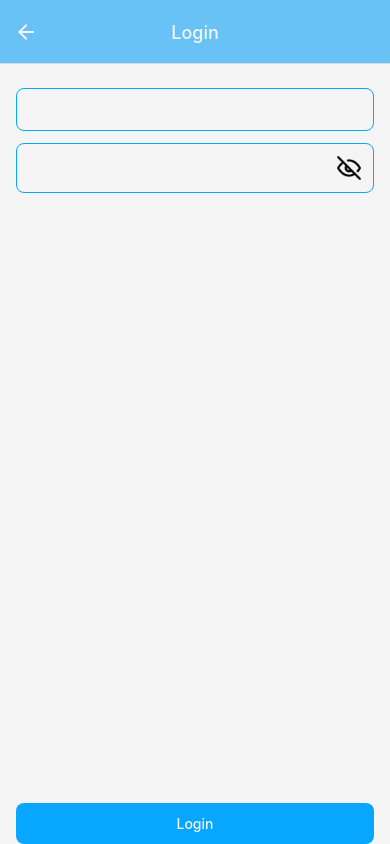
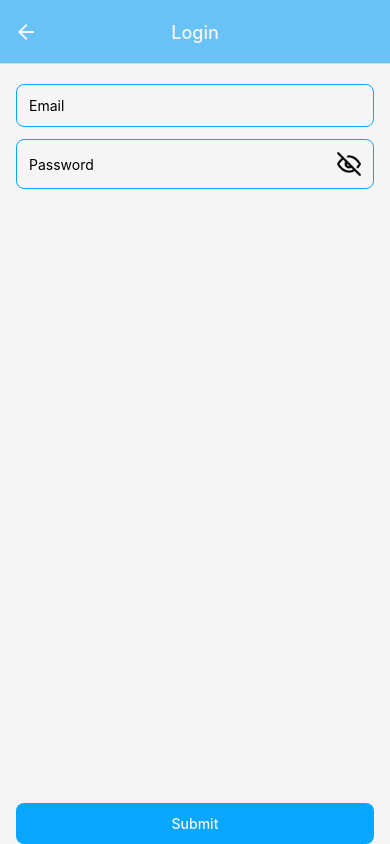
Before and after one commit to theton1k/kernelics, a React Native app: screen /Login in a window 390 px wide. Built offline with nearby package versions, Linux system fonts and the light colour scheme.

Commit message:
add form

```diff
--- a/package.json
+++ b/package.json
@@ -13,6 +13,7 @@
     "@react-navigation/native": "^6.1.9",
     "@react-navigation/native-stack": "^6.9.16",
     "react": "18.2.0",
+    "react-hook-form": "^7.47.0",
     "react-native": "0.72.6",
     "react-native-safe-area-context": "^4.7.4",
     "react-native-screens": "^3.27.0"
--- a/src/components/Input.tsx
+++ b/src/components/Input.tsx
@@ -2,18 +2,17 @@ import React, { useRef, useState } from 'react';
 import {
   Image,
   Pressable,
-  StyleProp,
   StyleSheet,
   TextInput,
   TextInputProps,
   TouchableOpacity,
-  View,
+  ViewStyle,
 } from 'react-native';
 import { colors } from '../theme';
 import { eyeImage, eyeOutlineImage } from '../assets/images';
 
 type Props = Omit<TextInputProps, 'style'> & {
-  inputWrapperStyle?: StyleProp<View>;
+  inputWrapperStyle?: ViewStyle;
   inputRef?: React.RefObject<TextInput>;
 };
 
--- a/src/components/index.ts
+++ b/src/components/index.ts
@@ -1,5 +1,4 @@
 import Button from './Button';
 import Input from './Input';
-import KeyboardAvoidingWrapper from './KeyboardAvoidingWrapper';
 
-export { Button, Input, KeyboardAvoidingWrapper };
+export { Button, Input };
--- a/src/components/KeyboardAvoidingWrapper.tsx
+++ b/src/hocs/KeyboardAvoidingWrapper.tsx
@@ -1,12 +1,22 @@
 import React, { PropsWithChildren } from 'react';
-import { KeyboardAvoidingView, Platform, StatusBar } from 'react-native';
+import {
+  KeyboardAvoidingView,
+  Platform,
+  StatusBar,
+  ViewStyle,
+} from 'react-native';
 import { useHeaderHeight } from '@react-navigation/elements';
 
-const KeyboardAvoidingWrapper = ({ children }: PropsWithChildren) => {
+type Props = PropsWithChildren & { style: ViewStyle | ViewStyle[] };
+
+const KeyboardAvoidingWrapper = (props: Props) => {
+  const { children, style = {} } = props;
+
   const headerHeight = useHeaderHeight();
 
   return (
     <KeyboardAvoidingView
+      style={style}
       keyboardVerticalOffset={headerHeight + (StatusBar.currentHeight || 0)}
       behavior={Platform.OS === 'ios' ? 'padding' : 'height'}>
       {children}
--- /dev/null
+++ b/src/hocs/index.ts
@@ -0,0 +1,3 @@
+import KeyboardAvoidingWrapper from './KeyboardAvoidingWrapper';
+
+export { KeyboardAvoidingWrapper };
--- a/src/screens/AuthStack/Login/LoginView.tsx
+++ b/src/screens/AuthStack/Login/LoginView.tsx
@@ -1,14 +1,12 @@
 import React from 'react';
+import { StyleSheet, TextInput } from 'react-native';
+import { SafeAreaView } from 'react-native-safe-area-context';
 import {
-  Keyboard,
-  StyleSheet,
-  TextInput,
-  TouchableWithoutFeedback,
-  View,
-} from 'react-native';
-import { Button, Input, KeyboardAvoidingWrapper } from '../../../components';
-import { SafeAreaView } from 'react-native-safe-area-context';
-import { TextInputFunction, VoidFunction } from '../../../types/global';
+  FormDataItems,
+  TextInputFunction,
+  VoidFunction,
+} from '../../../types/global';
+import { Form } from '../../../widgets';
 
 export type LoginInputData = Record<'password' | 'email', string>;
 
@@ -19,49 +17,19 @@ type Props = {
   onChangeEmail: TextInputFunction;
   onChangePassword: TextInputFunction;
   saveDataToRedux: VoidFunction;
+  formDataItems: FormDataItems;
 };
 
 const LoginView = (props: Props) => {
-  const {
-    onSubmitEmail,
-    passwordInputRef,
-    inputData,
-    onChangeEmail,
-    onChangePassword,
-    saveDataToRedux,
-  } = props;
+  const { formDataItems, saveDataToRedux } = props;
 
   return (
     <SafeAreaView style={styles.screenWrapper} edges={['bottom']}>
-      <TouchableWithoutFeedback onPress={Keyboard.dismiss}>
-        <View style={styles.contentWrapper}>
-          <View style={styles.inputWrapper}>
-            <Input
-              autoComplete={'email'}
-              keyboardType={'email-address'}
-              autoCorrect={false}
-              onSubmitEditing={onSubmitEmail}
-              value={inputData.email}
-              onChangeText={onChangeEmail}
-              enterKeyHint={'next'}
-              blurOnSubmit={false}
-            />
-
-            <Input
-              inputRef={passwordInputRef}
-              autoComplete={'password'}
-              autoCorrect={false}
-              secureTextEntry={true}
-              value={inputData.password}
-              onChangeText={onChangePassword}
-            />
-          </View>
-
-          <KeyboardAvoidingWrapper>
-            <Button title={'Login'} onPress={saveDataToRedux} />
-          </KeyboardAvoidingWrapper>
-        </View>
-      </TouchableWithoutFeedback>
+      <Form
+        formDataItems={formDataItems}
+        onSubmit={saveDataToRedux}
+        formWrapperStyle={styles.formWrapperStyle}
+      />
     </SafeAreaView>
   );
 };
@@ -71,13 +39,8 @@ const styles = StyleSheet.create({
     flex: 1,
     paddingHorizontal: 16,
   },
-  contentWrapper: {
-    flex: 1,
-    paddingTop: 24,
-  },
-  inputWrapper: {
-    flex: 1,
-    gap: 12,
+  formWrapperStyle: {
+    marginTop: 20,
   },
 });
 
--- a/src/screens/AuthStack/Login/index.tsx
+++ b/src/screens/AuthStack/Login/index.tsx
@@ -1,6 +1,7 @@
 import LoginView, { LoginInputData } from './LoginView';
 import { useCallback, useRef, useState } from 'react';
 import { TextInput } from 'react-native';
+import { FormDataItems } from '../../../types/global';
 
 const Login = () => {
   const passwordInputRef = useRef<TextInput>(null);
@@ -28,6 +29,21 @@ const Login = () => {
 
   const saveDataToRedux = useCallback(() => {}, []);
 
+  const formDataItems: FormDataItems = [
+    {
+      fieldName: 'email',
+      placeholder: 'Email',
+      isRequired: true,
+      onSubmitEditing: onSubmitEmail,
+    },
+    {
+      fieldName: 'password',
+      placeholder: 'Password',
+      isRequired: true,
+      isSecured: true,
+    },
+  ];
+
   return (
     <LoginView
       onSubmitEmail={onSubmitEmail}
@@ -36,6 +52,7 @@ const Login = () => {
       onChangePassword={onChangePassword}
       onChangeEmail={onChangeEmail}
       saveDataToRedux={saveDataToRedux}
+      formDataItems={formDataItems}
     />
   );
 };
--- /dev/null
+++ b/src/widgets/Form.tsx
@@ -0,0 +1,90 @@
+import { ScrollView, StyleSheet, Text, View, ViewStyle } from 'react-native';
+import { useForm, Controller } from 'react-hook-form';
+import { Button, Input } from '../components';
+import { FormDataItems } from '../types/global';
+import { KeyboardAvoidingWrapper } from '../hocs';
+
+type Props = {
+  formDataItems: FormDataItems;
+  onSubmit: (data: any) => void;
+  formWrapperStyle: ViewStyle;
+};
+
+export default function Form(props: Props) {
+  const { onSubmit, formDataItems, formWrapperStyle = {} } = props;
+
+  const defaultValues = formDataItems.reduce(
+    (acc: Record<string, string>, formDataItem) => {
+      acc[formDataItem.fieldName] = formDataItem.defaultValue || '';
+
+      return acc;
+    },
+    {},
+  );
+
+  const {
+    control,
+    handleSubmit,
+    formState: { errors },
+  } = useForm({ defaultValues });
+
+  return (
+    <KeyboardAvoidingWrapper
+      style={[styles.keyboardAvoidingWrapper, formWrapperStyle]}>
+      <ScrollView style={styles.inputContainer}>
+        {formDataItems.map(formDataItem => {
+          const {
+            isRequired,
+            onSubmitEditing,
+            placeholder,
+            fieldName,
+            isSecured,
+          } = formDataItem;
+
+          return (
+            <View key={fieldName}>
+              <Controller
+                control={control}
+                rules={{
+                  required: isRequired,
+                }}
+                render={({ field: { onChange, onBlur, value } }) => (
+                  <Input
+                    placeholder={placeholder}
+                    onBlur={onBlur}
+                    onChangeText={onChange}
+                    value={value}
+                    onSubmitEditing={onSubmitEditing}
+                    secureTextEntry={isSecured}
+                    inputWrapperStyle={styles.inputWrapperStyle}
+                  />
+                )}
+                name={fieldName}
+              />
+
+              {errors[fieldName] && <Text>This is required.</Text>}
+            </View>
+          );
+        })}
+      </ScrollView>
+
+      <Button title="Submit" onPress={handleSubmit(onSubmit)} />
+    </KeyboardAvoidingWrapper>
+  );
+}
+
+const styles = StyleSheet.create({
+  keyboardAvoidingWrapper: {
+    flex: 1,
+  },
+  formWrapper: {
+    flexGrow: 1,
+    justifyContent: 'space-between',
+  },
+  inputContainer: {
+    flexGrow: 1,
+  },
+  inputWrapperStyle: {
+    marginBottom: 12,
+  },
+});
--- /dev/null
+++ b/src/widgets/index.ts
@@ -0,0 +1,3 @@
+import Form from './Form';
+
+export { Form };
```
Also changed, not shown: src/components/Button.tsx (+9 -3 lines), src/types/global.ts (+9 -0 lines), 1 other file (tests, documents, lock files or other folders).
